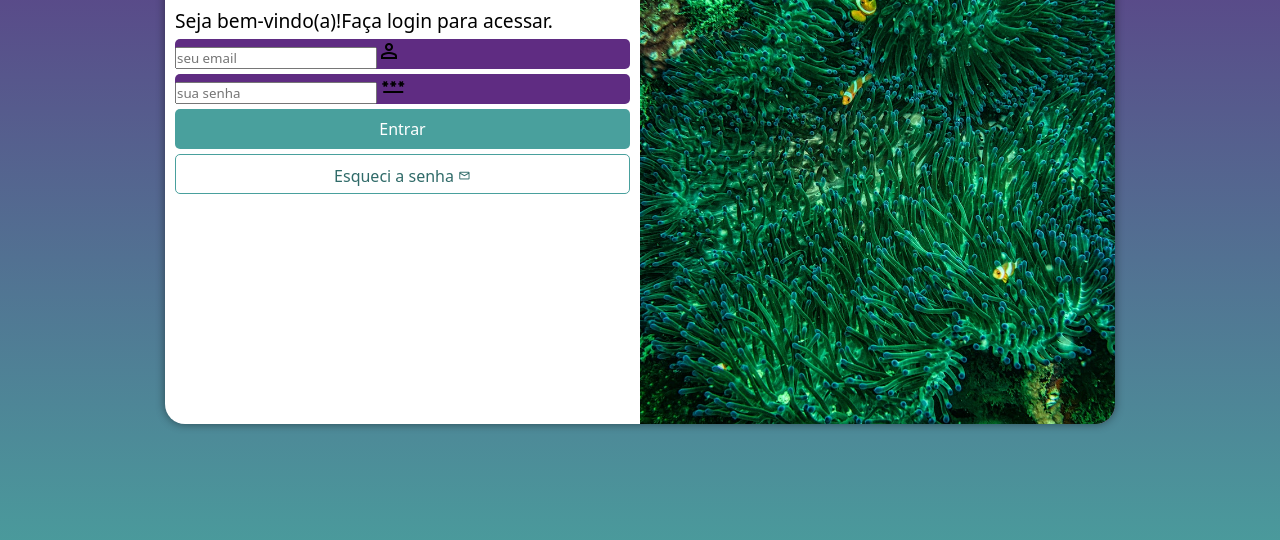
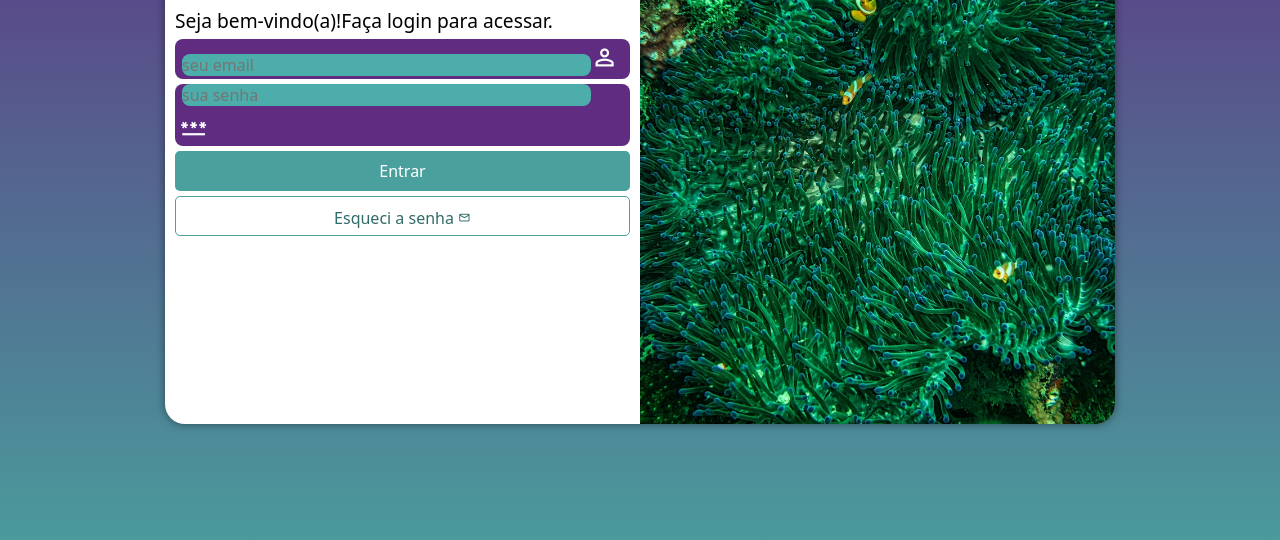
Before and after one commit to Lumus286/HTML-CSS-Desafios, a plain HTML site: page desafio-16-projeto-de-login/index.html in a window 1280 px wide. Shown: the part 216-756 px from the top of the page. Drawn offline with nearby package versions, Linux system fonts and the light colour scheme.

Commit message:
pre-final

```diff
--- a/desafio-16-projeto-de-login/estilos/style.css
+++ b/desafio-16-projeto-de-login/estilos/style.css
@@ -63,15 +63,33 @@ div#formulario p {
     font-size: 0.8em;
 }
 
+div.campo > span {
+    color: white;
+    font-size: 1.7em;
+    width: 40px;
+    padding: 5px;
+}
+
 div.campo > label {
     display: none;
+}
+
+div.campo > input {
+    background-color: #4cadaa;
+    font-size: 1em;
+    width: calc(100% - 46px);
+    transform: translate(5px);
+    margin-left: 2px;
+    margin-bottom: 3px;
+    border: 0;
+    border-radius: 8px;
 }
 
 form > div.campo {
     background-color: #5f2c82;
     width: 100%;
     display: block;
-    border-radius: 5px;
+    border-radius: 8px;
     margin: 5px 0px;
 }
 
```
